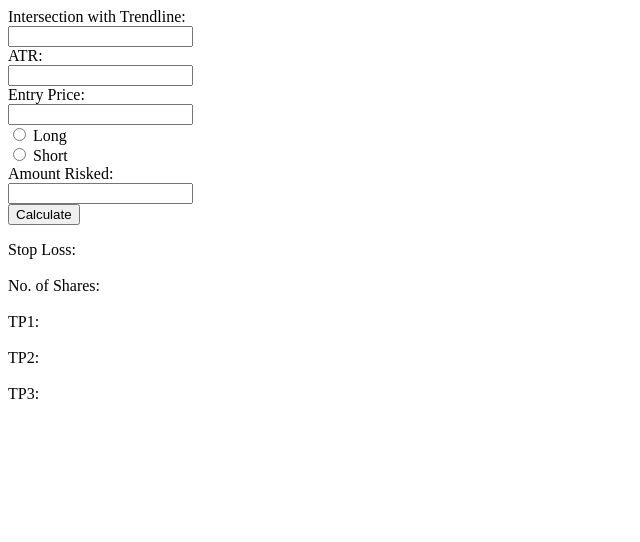
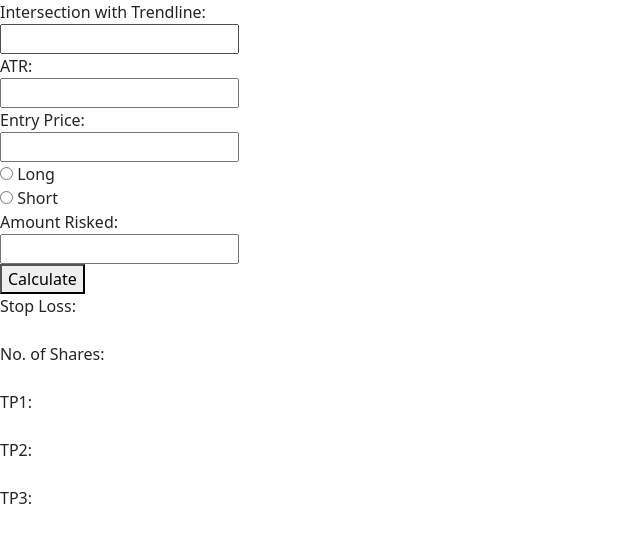
Before and after one commit to ohichimaru/calculator, a plain HTML site: page index.html in a window 1280 px wide. Shown: the whole page, without its empty margins (0-640 px from the left). Drawn offline with nearby package versions, Linux system fonts and the light colour scheme.

Commit message:
Update index.html

```diff
--- a/index.html
+++ b/index.html
@@ -1,70 +1,99 @@
+<!DOCTYPE html>
+<html lang="en">
+  <head>
+    <meta charset="utf-8" />
+    <meta name="viewport" content="width=device-width, initial-scale=1" />
+    <title>Calculate</title>
+    <link
+      href="https://cdn.jsdelivr.net/npm/bootstrap@5.3.2/dist/css/bootstrap.min.css"
+      rel="stylesheet"
+      integrity="sha384-T3c6CoIi6uLrA9TneNEoa7RxnatzjcDSCmG1MXxSR1GAsXEV/Dwwykc2MPK8M2HN"
+      crossorigin="anonymous"
+    />
+  </head>
+  <body>
     <form id="form-id">
-  <label for="intersection">Intersection with Trendline:</label><br>
-    <input type="text" id="intersection" name="intersection"><br>
+      <label for="intersection">Intersection with Trendline:</label><br />
+      <input type="text" id="intersection" name="intersection" /><br />
 
-  <label for="atr">ATR:</label><br>
-    <input type="text" id="atr" name="atr"><br>
+      <label for="atr">ATR:</label><br />
+      <input type="text" id="atr" name="atr" /><br />
 
-  <label for="entryprice">Entry Price:</label><br>
-    <input type="text" id="entryprice" name="entryprice"><br>
+      <label for="entryprice">Entry Price:</label><br />
+      <input type="text" id="entryprice" name="entryprice" /><br />
 
-  <input type="radio" id="long" name="longshort" value="Long">
-    <label for="long">Long</label><br>
+      <input type="radio" id="long" name="longshort" value="Long" />
+      <label for="long">Long</label><br />
 
-  <input type="radio" id="short" name="longshort" value="Short">
-    <label for="short">Short</label><br>
+      <input type="radio" id="short" name="longshort" value="Short" />
+      <label for="short">Short</label><br />
 
-   <label for="amtrisked">Amount Risked:</label><br>
-    <input type="text" id="amtrisked" name="amtrisked"><br>
+      <label for="amtrisked">Amount Risked:</label><br />
+      <input type="text" id="amtrisked" name="amtrisked" /><br />
 
-  <button type="button" id="submit-btn" value="Calculate" onclick="calculate(this.form)">Calculate</button>
+      <button
+        type="button"
+        id="submit-btn"
+        value="Calculate"
+        onclick="calculate(this.form)"
+      >
+        Calculate
+      </button>
     </form>
 
     <label>Stop Loss:</label>
     <div id="result"></div>
-<br>
+    <br />
     <label>No. of Shares:</label>
     <div id="shareResult"></div>
-<br>
+    <br />
     <label>TP1:</label>
     <div id="tp1"></div>
-<br>
+    <br />
     <label>TP2:</label>
     <div id="tp2"></div>
-<br>
+    <br />
     <label>TP3:</label>
     <div id="tp3"></div>
+  </body>
+
+  <script
+    src="https://cdn.jsdelivr.net/npm/bootstrap@5.3.2/dist/js/bootstrap.bundle.min.js"
+    integrity="sha384-C6RzsynM9kWDrMNeT87bh95OGNyZPhcTNXj1NW7RuBCsyN/o0jlpcV8Qyq46cDfL"
+    crossorigin="anonymous"
+  ></script>
 
   <script>
     function calculate(form) {
-    var intersectionValue = parseFloat(form.intersection.value)
-    var atrValue = parseFloat(form.atr.value)
-    var entryValue = parseFloat(form.entryprice.value)
-    var typeValue = form.longshort.value
-    var amtriskedValue = parseFloat(form.amtrisked.value)
+      var intersectionValue = parseFloat(form.intersection.value);
+      var atrValue = parseFloat(form.atr.value);
+      var entryValue = parseFloat(form.entryprice.value);
+      var typeValue = form.longshort.value;
+      var amtriskedValue = parseFloat(form.amtrisked.value);
       var stoploss;
       var tp1;
-    var tp2
-    var tp3
+      var tp2;
+      var tp3;
 
       if (typeValue == "Long") {
-      stoploss = intersectionValue - atrValue
-      tp1 = entryValue + (1.5 * Math.abs(entryValue - stoploss))
-      tp2 = entryValue + (2 * Math.abs(entryValue - stoploss))
-      tp3 = entryValue + (3 * Math.abs(entryValue - stoploss))
+        stoploss = intersectionValue - atrValue;
+        tp1 = entryValue + 1.5 * Math.abs(entryValue - stoploss);
+        tp2 = entryValue + 2 * Math.abs(entryValue - stoploss);
+        tp3 = entryValue + 3 * Math.abs(entryValue - stoploss);
       } else {
-      stoploss = intersectionValue + atrValue
-      tp1 = entryValue - (1.5 * Math.abs(entryValue - stoploss))
-      tp2 = entryValue - (2 * Math.abs(entryValue - stoploss))
-      tp3 = entryValue - (3 * Math.abs(entryValue - stoploss))
+        stoploss = intersectionValue + atrValue;
+        tp1 = entryValue - 1.5 * Math.abs(entryValue - stoploss);
+        tp2 = entryValue - 2 * Math.abs(entryValue - stoploss);
+        tp3 = entryValue - 3 * Math.abs(entryValue - stoploss);
       }
 
-    var numberOfShares = amtriskedValue / Math.abs(entryValue-stoploss)
+      var numberOfShares = amtriskedValue / Math.abs(entryValue - stoploss);
 
-    document.getElementById("result").innerHTML = stoploss
-    document.getElementById("shareResult").innerHTML = numberOfShares
-    document.getElementById("tp1").innerHTML = tp1
-    document.getElementById("tp2").innerHTML = tp2
-    document.getElementById("tp3").innerHTML = tp3
+      document.getElementById("result").innerHTML = stoploss;
+      document.getElementById("shareResult").innerHTML = numberOfShares;
+      document.getElementById("tp1").innerHTML = tp1;
+      document.getElementById("tp2").innerHTML = tp2;
+      document.getElementById("tp3").innerHTML = tp3;
     }
   </script>
+</html>
```
Lines whose indentation alone changed are shown as unchanged.
